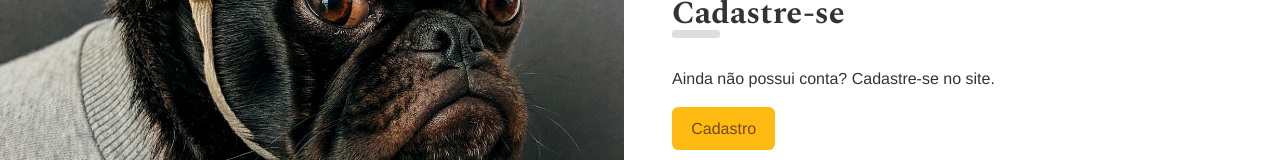
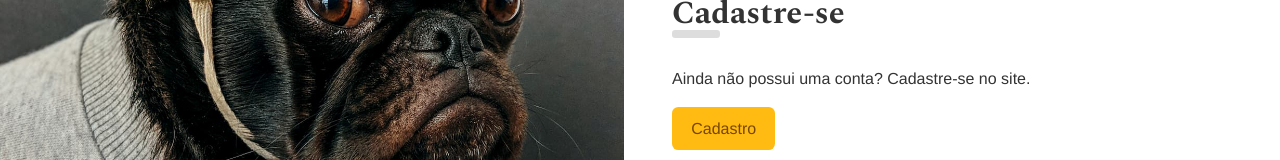
Before and after one commit to ryanpanta/dogs, a React (Vite) app: page /login in a window 1280 px wide. Shown: the part 507-667 px from the top of the page. Built offline with nearby package versions, Linux system fonts and the light colour scheme.

Commit message:
style: correção de formatação

```diff
--- a/src/Components/Login/LoginForm.jsx
+++ b/src/Components/Login/LoginForm.jsx
@@ -52,7 +52,7 @@ function LoginForm() {
             </Link>
             <div className={styles.cadastro}>
                 <h2 className={styles.subtitle}>Cadastre-se</h2>
-                <p >Ainda não possui conta? Cadastre-se no site.</p>
+                <p >Ainda não possui uma conta? Cadastre-se no site.</p>
                 <Link className={stylesBtn.button} to="/login/criar">
                     Cadastro
                 </Link>
```
